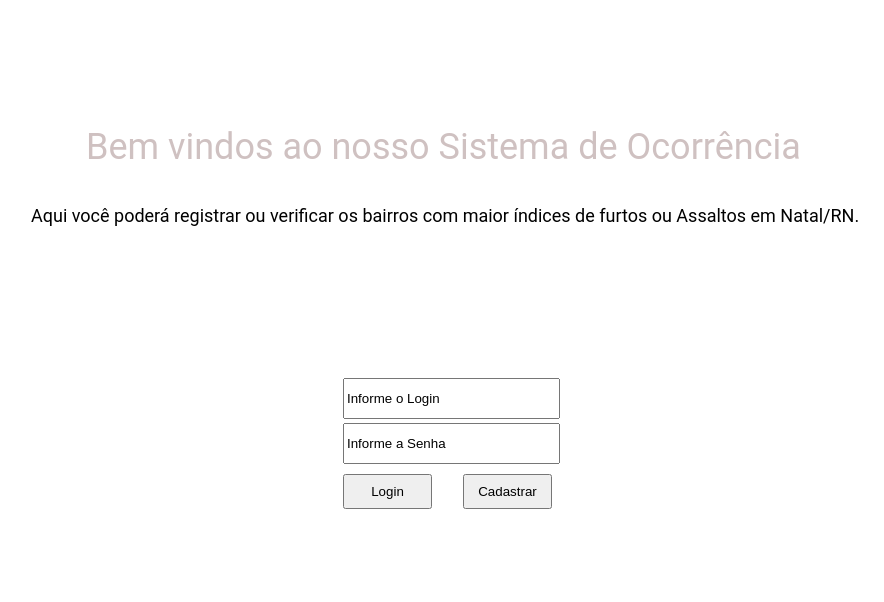
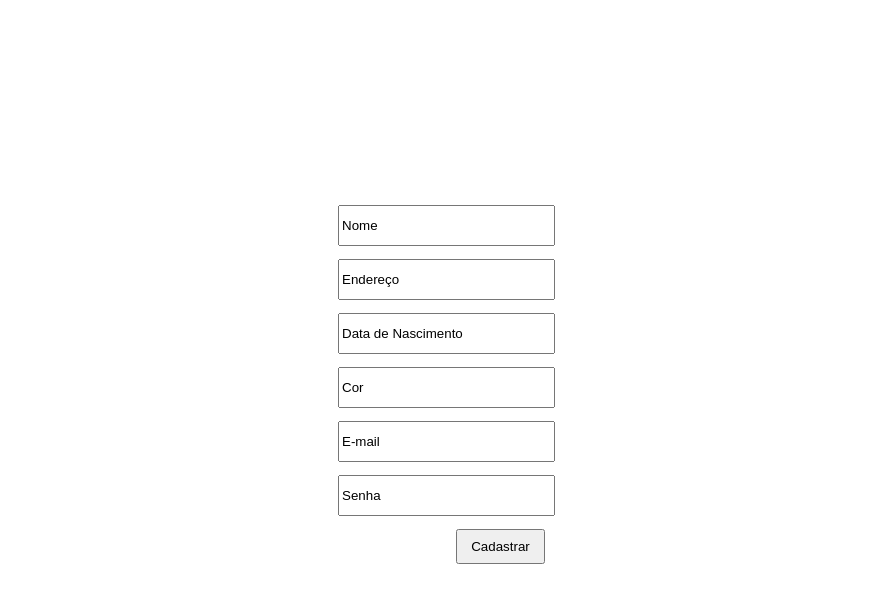
Before and after one commit to luccasmcarvalho/SystemOcorrencias, an Angular app: page /cadastro in a window 1280 px wide. Before the commit this address led to /. Shown: the top 602 px of the page, without its empty margins (197-1081 px from the left). Built offline with nearby package versions, Linux system fonts and the light colour scheme.

Commit message:
Cadastro de usuario

```diff
--- a/src/app/app.component.html
+++ b/src/app/app.component.html
@@ -1 +1,3 @@
-<app-home></app-home>
+<div style="text-align:center">
+    <router-outlet></router-outlet>
+</div>
--- /dev/null
+++ b/src/app/cadastro-usuario/cadastro-usuario.component.css
@@ -0,0 +1,55 @@
+.input1{
+    position: absolute;
+    width: 209px;
+    height: 35px;
+    left: 535px;
+    top: 205px;
+}
+
+.input2{
+    position: absolute;
+    width: 209px;
+    height: 35px;
+    left: 535px;
+    top: 259px;
+}
+
+.input3{
+    position: absolute;
+    width: 209px;
+    height: 35px;
+    left: 535px;
+    top: 313px;
+}
+
+.input4{
+    position: absolute;
+    width: 209px;
+    height: 35px;
+    left: 535px;
+    top: 367px;
+}
+
+.input5{
+    position: absolute;
+    width: 209px;
+    height: 35px;
+    left: 535px;
+    top: 421px;
+}
+
+.input6{
+    position: absolute;
+    width: 209px;
+    height: 35px;
+    left: 535px;
+    top: 475px;
+}
+
+.btCadastro{
+    position: absolute;
+    width: 89px;
+    height: 35px;
+    left: 653px;
+    top: 529px;
+}
--- /dev/null
+++ b/src/app/cadastro-usuario/cadastro-usuario.component.html
@@ -0,0 +1,7 @@
+<input class="input1" onfocus="this.value=''" value="Nome">
+<input class="input2" onfocus="this.value=''" value="Endereço">
+<input class="input3" onfocus="this.value=''" value="Data de Nascimento">
+<input class="input4" onfocus="this.value=''" value="Cor">
+<input class="input5" onfocus="this.value=''" value="E-mail">
+<input class="input6" onfocus="this.value=''" value="Senha">
+<button class="btCadastro" routerLink='/'>Cadastrar</button>
--- /dev/null
+++ b/src/app/cadastro-usuario/cadastro-usuario.component.ts
@@ -0,0 +1,15 @@
+import { Component, OnInit } from '@angular/core';
+
+@Component({
+  selector: 'app-cadastro-usuario',
+  templateUrl: './cadastro-usuario.component.html',
+  styleUrls: ['./cadastro-usuario.component.css']
+})
+export class CadastroUsuarioComponent implements OnInit {
+
+  constructor() { }
+
+  ngOnInit() {
+  }
+
+}
--- a/src/app/home/home.component.html
+++ b/src/app/home/home.component.html
@@ -6,7 +6,7 @@
         <input name="BtnLogin" class="largeButton1" onfocus="this.value=''" value="Informe o Login">
         <input name="BtnCadastro" class="largeButton2" onfocus="this.value=''" value="Informe a Senha">
         <button class="btLogin">Login</button>
-        <button class="btCadastro">Cadastrar</button>
+        <button class="btCadastro" routerLink='/cadastro'>Cadastrar</button>
       </div>
   </div>
 </div>
```
Also changed, not shown: src/app/app.module.ts (+7 -2 lines), src/app/app.router.ts (added, +12 -0 lines), 1 other file (tests, documents, lock files or other folders).
